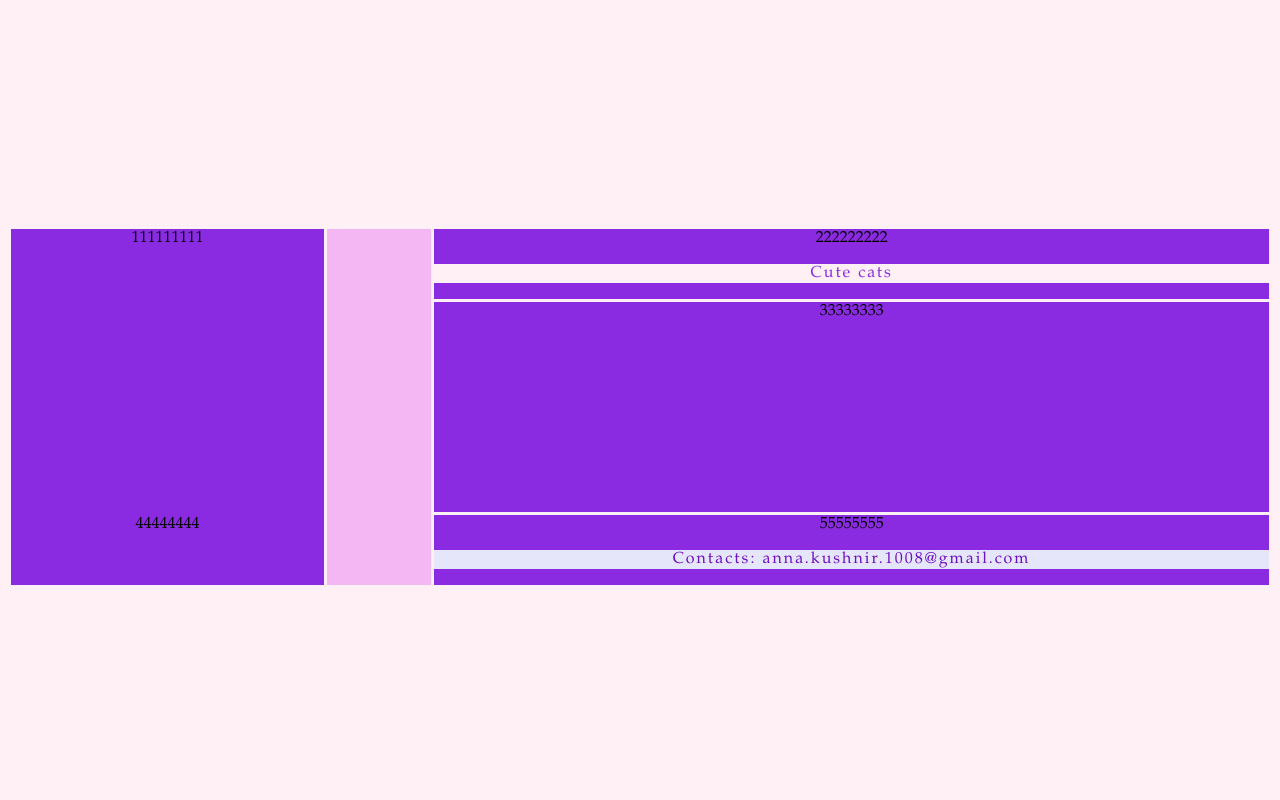
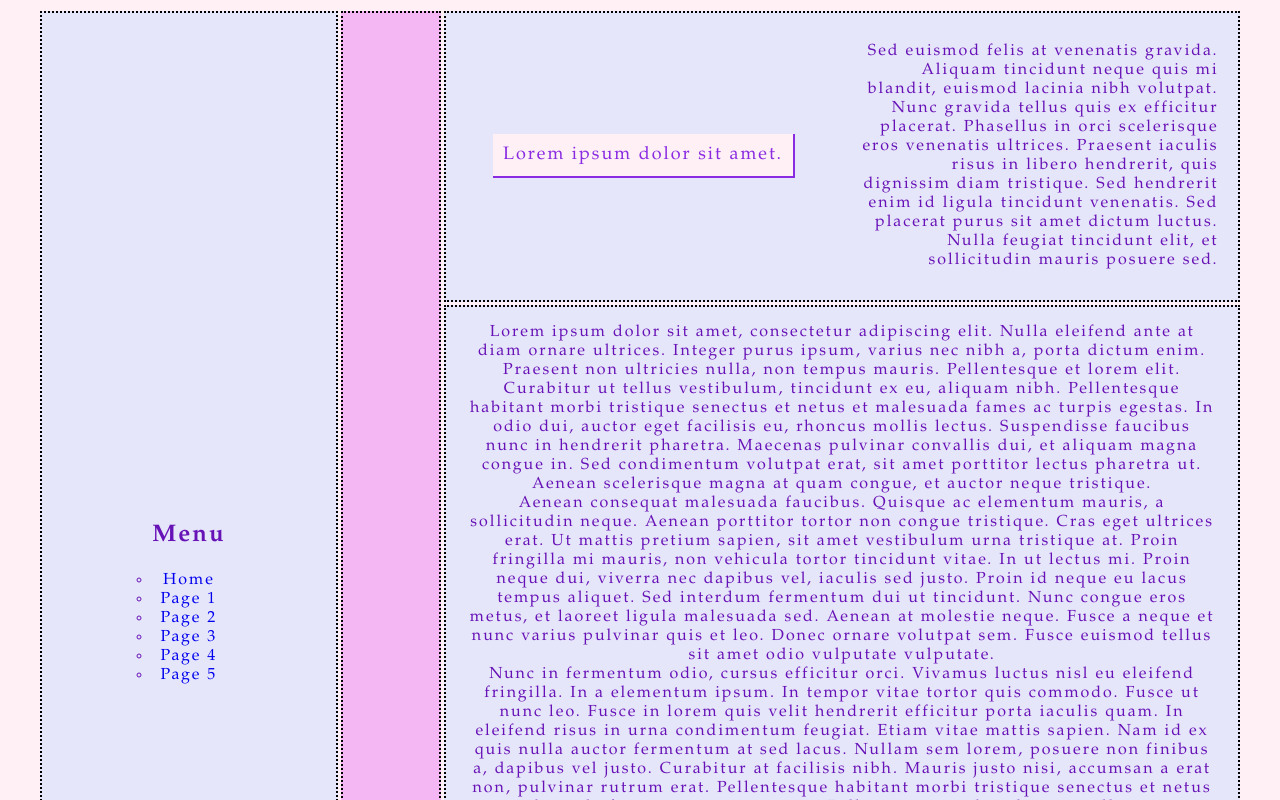
Before and after one commit to anna-kushnir/Web-programming, a plain HTML site: page lab1/index.html in a window 1280 px wide. Shown: the top 800 px of the page. Drawn offline with Linux system fonts and the light colour scheme.

Commit message:
finished home page

```diff
--- a/lab1/index.html
+++ b/lab1/index.html
@@ -18,33 +18,44 @@
 <body>
     <div class="container">
         <div class="item" id="first-box">
-            111111111
+            <ul class="ul-base">
+                <li><h2>Menu</h2></li>
+                <ul class="ul-1">
+                    <li><a href="index.html">Home</a></li>
+                    <li><a href="#">Page 1</a></li>
+                    <li><a href="#">Page 2</a></li>
+                    <li><a href="#">Page 3</a></li>
+                    <li><a href="#">Page 4</a></li>
+                    <li><a href="#">Page 5</a></li>
+                </ul>
+            </ul>
         </div>
 
         <div class="item" id="white-box"></div>
 
-        <div class="item" id="second-third-box">
-
-        </div>
         <div class="item" id="second-box">
-            222222222
             <div id="x-box">
-                <p id="x-text">Cute cats</p>
+                <p>Lorem ipsum dolor sit amet.</p>
             </div>
+            <p>Sed euismod felis at venenatis gravida. Aliquam tincidunt neque quis mi blandit, euismod lacinia nibh volutpat. Nunc gravida tellus quis ex efficitur placerat. Phasellus in orci scelerisque eros venenatis ultrices. Praesent iaculis risus in libero hendrerit, quis dignissim diam tristique. Sed hendrerit enim id ligula tincidunt venenatis. Sed placerat purus sit amet dictum luctus. Nulla feugiat tincidunt elit, et sollicitudin mauris posuere sed.</p>
         </div>
 
         <div class="item" id="third-box">
-            33333333
+            <p>Lorem ipsum dolor sit amet, consectetur adipiscing elit. Nulla eleifend ante at diam ornare ultrices. Integer purus ipsum, varius nec nibh a, porta dictum enim. Praesent non ultricies nulla, non tempus mauris. Pellentesque et lorem elit. Curabitur ut tellus vestibulum, tincidunt ex eu, aliquam nibh. Pellentesque habitant morbi tristique senectus et netus et malesuada fames ac turpis egestas. In odio dui, auctor eget facilisis eu, rhoncus mollis lectus. Suspendisse faucibus nunc in hendrerit pharetra. Maecenas pulvinar convallis dui, et aliquam magna congue in. Sed condimentum volutpat erat, sit amet porttitor lectus pharetra ut. Aenean scelerisque magna at quam congue, et auctor neque tristique.<br>
+                Aenean consequat malesuada faucibus. Quisque ac elementum mauris, a sollicitudin neque. Aenean porttitor tortor non congue tristique. Cras eget ultrices erat. Ut mattis pretium sapien, sit amet vestibulum urna tristique at. Proin fringilla mi mauris, non vehicula tortor tincidunt vitae. In ut lectus mi. Proin neque dui, viverra nec dapibus vel, iaculis sed justo. Proin id neque eu lacus tempus aliquet. Sed interdum fermentum dui ut tincidunt. Nunc congue eros metus, et laoreet ligula malesuada sed. Aenean at molestie neque. Fusce a neque et nunc varius pulvinar quis et leo. Donec ornare volutpat sem. Fusce euismod tellus sit amet odio vulputate vulputate.<br>
+                Nunc in fermentum odio, cursus efficitur orci. Vivamus luctus nisl eu eleifend fringilla. In a elementum ipsum. In tempor vitae tortor quis commodo. Fusce ut nunc leo. Fusce in lorem quis velit hendrerit efficitur porta iaculis quam. In eleifend risus in urna condimentum feugiat. Etiam vitae mattis sapien. Nam id ex quis nulla auctor fermentum at sed lacus. Nullam sem lorem, posuere non finibus a, dapibus vel justo. Curabitur at facilisis nibh. Mauris justo nisi, accumsan a erat non, pulvinar rutrum erat. Pellentesque habitant morbi tristique senectus et netus et malesuada fames ac turpis egestas. Pellentesque in dui aliquam, ullamcorper nisl a, elementum libero. Nam viverra a massa vel rutrum. Pellentesque efficitur lacinia dignissim.<br>
+                Mauris pellentesque ultrices nulla, at vehicula orci scelerisque at. Nulla ac erat nunc. Nam elit erat, dapibus quis sem a, fringilla egestas mi. Integer lacinia iaculis augue, eu porta metus pretium at. Sed odio ante, fringilla eu auctor sit amet, vulputate nec ipsum. Pellentesque ullamcorper massa purus, at sodales lectus tristique vel. Aliquam venenatis ut eros eget scelerisque. Ut fermentum enim in facilisis semper. Donec vestibulum gravida sem ac euismod. Duis rhoncus viverra odio eu imperdiet. Donec sed arcu purus. Etiam vestibulum turpis sit amet nunc finibus venenatis. Etiam pellentesque in urna ac eleifend.<br>
+                Praesent varius velit eget mauris vulputate lobortis eget id felis. Vivamus a libero lacinia, sodales felis a, feugiat erat. Pellentesque habitant morbi tristique senectus et netus et malesuada fames ac turpis egestas. Morbi eget consequat urna, in congue nibh. Integer tristique, lacus vitae porttitor viverra, nibh lorem pharetra nisl, quis vehicula odio lacus ut orci. Class aptent taciti sociosqu ad litora torquent per conubia nostra, per inceptos himenaeos. Vestibulum vestibulum velit et molestie eleifend. Donec enim mi, pulvinar vitae semper nec, vestibulum in orci. Aenean sed erat bibendum, dignissim diam nec, cursus leo.</p>
         </div>
 
         <div class="item" id="forth-box">
-            44444444
+            <p>Morbi dui eros, tincidunt sit amet pellentesque quis, efficitur dictum mauris. Sed id eros sed nibh tristique fermentum quis et sapien. Suspendisse vitae neque viverra, fringilla nibh sit amet, mollis nulla. Nulla mollis diam at placerat tempor. Cras rutrum tincidunt massa, et convallis metus finibus a. Fusce ac urna sem.</p>
         </div>
 
         <div class="item" id="fifth-box">
-            55555555
+            <p>Nullam non nibh fermentum, cursus elit quis, pretium orci. Fusce ac dictum arcu. Maecenas dapibus porta convallis. Phasellus ac consequat elit. Mauris sagittis convallis erat, et faucibus tortor tempor in. Praesent a elit a ante imperdiet vulputate. Nam sagittis accumsan iaculis. Donec tincidunt posuere mauris nec tincidunt. Duis quis vehicula est.</p>
             <div id="y-box">
-                <p id="y-text">Contacts: <a>anna.kushnir.1008@gmail.com</a></p>
+                <p>Contacts: <a>anna.kushnir.1008@gmail.com</a></p>
             </div>
         </div>
     </div>
--- a/lab1/styles.css
+++ b/lab1/styles.css
@@ -1,82 +1,108 @@
 html {
     height: 100%
 }
-
 body {
     display: flex;
-    min-height: 100%;
-    align-items: center;
+    min-height: 98%;
     justify-content: center;
     font-family: Garamond, serif;
     background-color: lavenderblush;
 }
+div, p {
+    text-align: center;
+    letter-spacing: 2px;
+}
+a {
+    text-decoration: none;
+}
+
+ul.ul-base {
+    list-style-type: none;
+    margin: 0;
+    padding: 0;
+}
+ul.ul-1 {
+    margin: 2;
+    padding: 0;
+}
 
 .container {
     display: grid;
-    width: 100%;
+    width: 95%;
     grid-template-columns: 3fr 1fr 8fr;
     grid-template-rows: 1fr 3fr 1fr;
     gap: 3px;
     padding: 3px;
+    justify-content: center;
 }
 
 .item {
-    background-color:  blueviolet;
-    text-align: center;
+    background-color: lavender;
+    color: rgb(103, 18, 182);
+    display: flex;
+    justify-content: center;
+    align-items: center;
+    border: 2px dotted black;
 }
 #first-box {
-    grid-row-start: 1;
-    grid-row-end: 4;
-    grid-column-start: 1;
-    grid-column-end: 2;
+    grid-row: 1/3;
 }
 #white-box {
-    grid-row-start: 1;
-    grid-row-end: 4;
-    grid-column-start: 2;
-    grid-column-end: 3;
+    grid-row: 1/4;
     background-color: rgb(244, 183, 244);
 }
 #second-box {
-    grid-row-start: 1;
-    grid-row-end: 2;
-    grid-column-start: 3;
-    grid-column-end: 4;
+    grid-row: 1/2;
+    display: grid;
+    grid-template-columns: 1fr 1fr;
 }
 #third-box {
-    grid-row-start: 2;
-    grid-row-end: 3;
-    grid-column-start: 3;
-    grid-column-end: 4;
+    grid-area: 2/3/3/4;
 }
 #forth-box {
-    grid-row-start: 3;
-    grid-row-end: 4;
-    grid-column-start: 1;
-    grid-column-end: 2;
+    grid-area: 3/1/4/2;
 }
 #fifth-box {
-    grid-row-start: 3;
-    grid-row-end: 4;
-    grid-column-start: 3;
-    grid-column-end: 4;
+    grid-area: 3/3/4/4;
+    display: grid;
+    grid-template-columns: 1fr 1fr;
 }
 
-
-p {
-    text-align: center;
-    letter-spacing: 2px;
+#x-box {
+    margin: auto;
+}
+#y-box {
+    margin: auto;
+}
+#x-box > p {
+    background-color: lavenderblush;
+    color: blueviolet;
+    font-size: large;
+    border: 2px;
+    border-bottom-style: solid;
+    border-right-style: solid;
+    padding: 10px;
+}
+#y-box > p {
+    background-color: lavenderblush;
+    color: rgb(108, 16, 195);
+    border: 2px;
+    border-top-style: solid;
+    border-left-style: solid;
+    padding: 10px;
+}
+#second-box > p {
+    text-align: right;
+}
+#fifth-box > p {
+    text-align: left;
 }
 
-a {
-    text-decoration: none;
+#first-box > p, #third-box > p, #forth-box > p {
+    margin-left: 3%;
+    margin-right: 3%;
 }
-
-#x-text {
-    background-color: lavenderblush;
-    color: blueviolet;
+#second-box > p, #fifth-box > p {
+    margin-left: 5%;
+    margin-right: 5%;
 }
-#y-text {
-    background-color: lavender;
-    color: rgb(108, 16, 195);
-}
```
